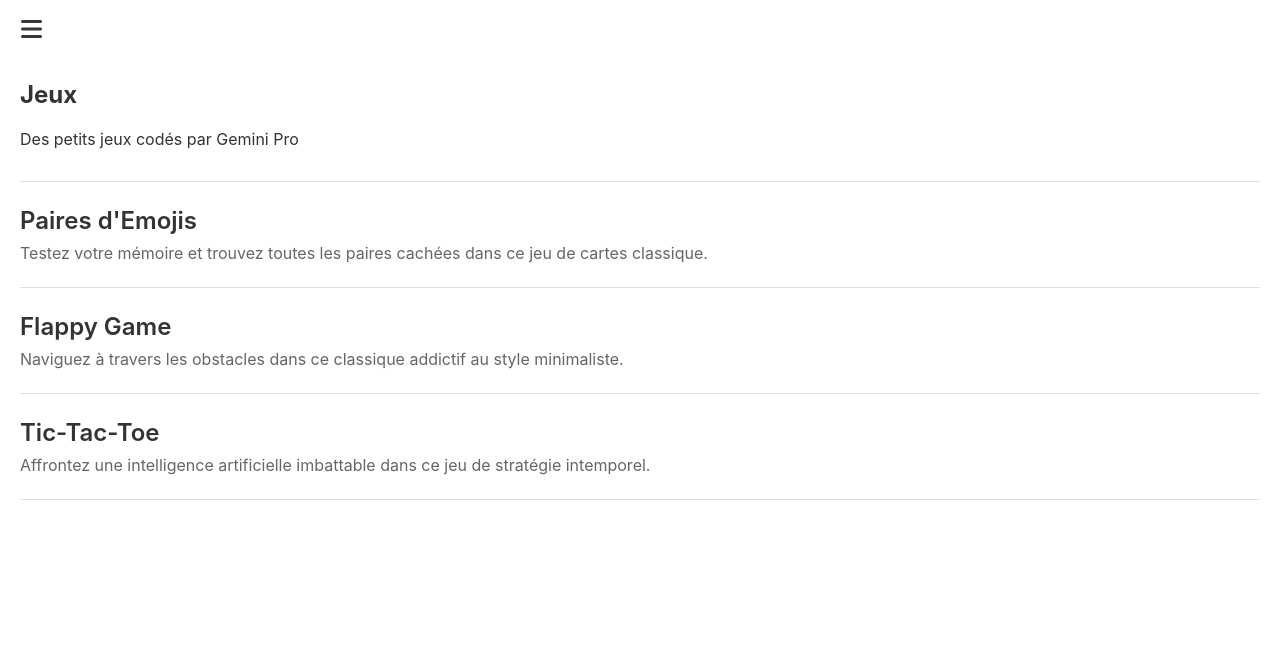
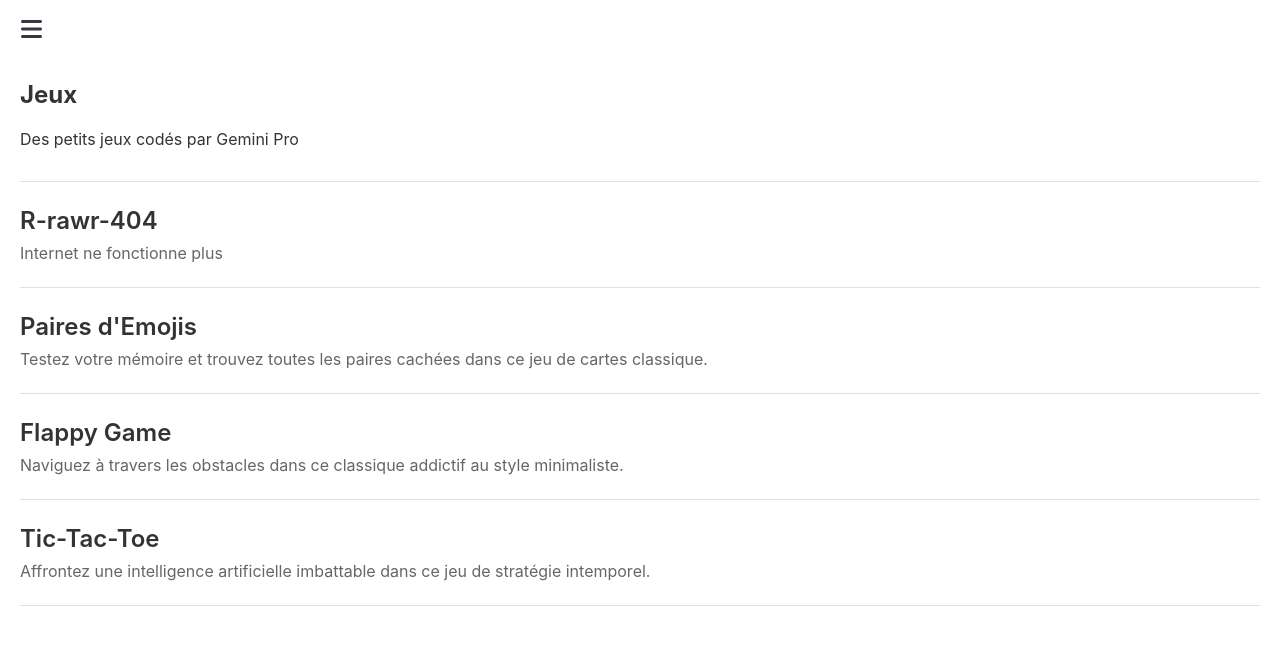
Before and after one commit to MADUP212/MADUP212.github.io, a Jekyll site: the page built from section/jeux.md, in a window 1280 px wide. Shown: the top 645 px of the page. Built offline with Jekyll 4.4.1, drawn with Linux system fonts in a browser that asks for light colours.

Commit message:
Update jeux.md

```diff
--- a/section/jeux.md
+++ b/section/jeux.md
@@ -8,6 +8,13 @@ title: Jeux
   <p>Des petits jeux codés par Gemini Pro</p>
 
   <div class="game-list">
+
+      <article class="game-entry">
+      <h3>
+        <a href="{{ '/jeux/r_404.html' | relative_url }}">R-rawr-404</a>
+      </h3>
+      <p>Internet ne fonctionne plus</p>
+    </article>
 
     <article class="game-entry">
       <h3>
```
